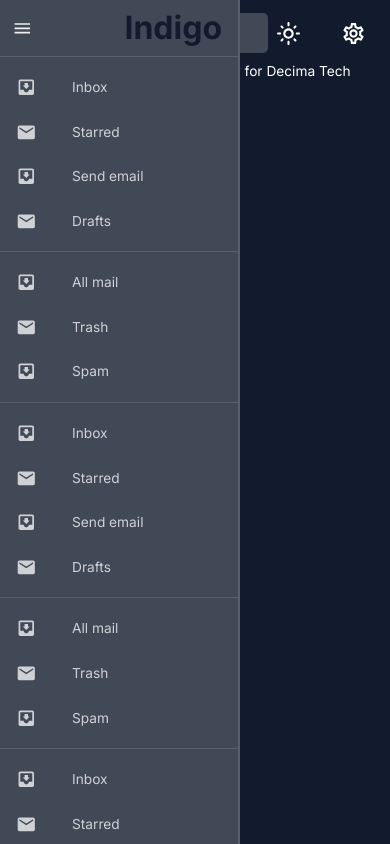
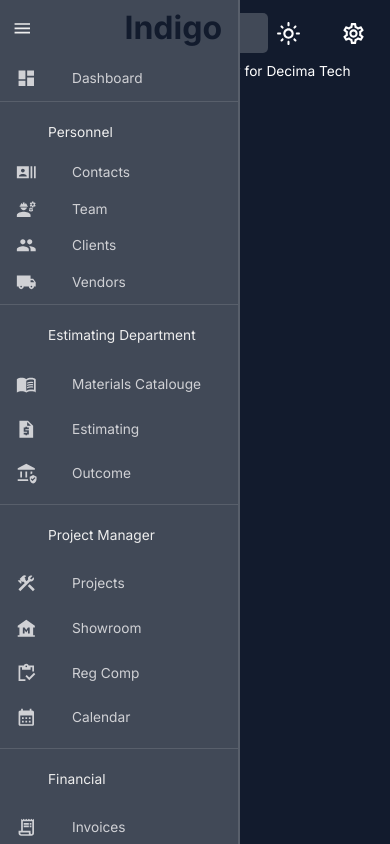
Before and after one commit to Digitl-Alchemyst/Project-Indigo, a React (Create React App) app in the folder client/: page /dashboard in a window 390 px wide. Built offline with nearby package versions, Linux system fonts and the light colour scheme.

Commit message:
Fixed the sidebar to be a little more responsive adjusting sizing and display when bar is collapsed

```diff
--- a/client/src/components/Sidebar.jsx
+++ b/client/src/components/Sidebar.jsx
@@ -18,8 +18,30 @@ import MailIcon from "@mui/icons-material/Mail";
 import { useState } from "react";
 import { useLocation, useNavigate } from "react-router-dom";
 import FlexBetween from "./FlexBetween";
+import {
+  PointOfSaleOutlined,
+  TodayOutlined,
+  CalendarMonthOutlined,
+  PieChartOutlined,
+} from "@mui/icons-material";
+import DashboardSharpIcon from '@mui/icons-material/DashboardSharp';
+import RecentActorsSharpIcon from '@mui/icons-material/RecentActorsSharp';
+import EngineeringSharpIcon from '@mui/icons-material/EngineeringSharp';
+import LocalShippingSharpIcon from '@mui/icons-material/LocalShippingSharp';
+import PeopleSharpIcon from '@mui/icons-material/PeopleSharp';
+import MenuBookSharpIcon from '@mui/icons-material/MenuBookSharp';
+import RequestQuoteSharpIcon from '@mui/icons-material/RequestQuoteSharp';
+import AssuredWorkloadSharpIcon from '@mui/icons-material/AssuredWorkloadSharp';
+import ConstructionSharpIcon from '@mui/icons-material/ConstructionSharp';
+import MuseumSharpIcon from '@mui/icons-material/MuseumSharp';
+import InventorySharpIcon from '@mui/icons-material/InventorySharp';
+import CalendarMonthSharpIcon from '@mui/icons-material/CalendarMonthSharp';
+import ReceiptLongSharpIcon from '@mui/icons-material/ReceiptLongSharp';
+import AssessmentSharpIcon from '@mui/icons-material/AssessmentSharp';
+import PaymentsSharpIcon from '@mui/icons-material/PaymentsSharp';
 
 const drawerWidth = 240;
+
 
 const openedMixin = (theme) => ({
   width: drawerWidth,
@@ -30,7 +52,7 @@ const openedMixin = (theme) => ({
   overflowX: "hidden",
 });
 
-const closedMixin = (theme) => ({
+const closedMixin = (theme, width) => ({
   transition: theme.transitions.create("width", {
     easing: theme.transitions.easing.sharp,
     duration: theme.transitions.duration.leavingScreen,
@@ -38,11 +60,12 @@ const closedMixin = (theme) => ({
   overflowX: "hidden",
   width: `calc(${theme.spacing(7)} + 1px)`,
   [theme.breakpoints.up("sm")]: {
-    width: `calc(${theme.spacing(8)} + 1px)`,
+    width: `calc(${theme.spacing(6)} )`,
+  },
+  [theme.breakpoints.up("md")]: {
+    width: `calc(${width} - 1px)`,
   },
 });
-
-
 
 const Drawer = styled(MuiDrawer, {
   shouldForwardProp: (prop) => prop !== "open",
@@ -61,33 +84,41 @@ const Drawer = styled(MuiDrawer, {
   }),
 }));
 
+const NavItems0 = [
+  { text: "Dashboard", icon: <DashboardSharpIcon />, path: "/dashboard" },
+];
 const NavItems1 = [
-  { text: "Inbox", icon: <InboxIcon />, path: "/dashboard" },
-  { text: "Starred", icon: <MailIcon />, path: "/inbox" },
-  { text: "Send email", icon: <InboxIcon />, path: "/mail" },
-  { text: "Drafts", icon: <MailIcon />, path: "/drafts" },
+  { text: "Personnel", icon: null },
+  { text: "Contacts", icon: <RecentActorsSharpIcon />, path: "/dashboard" },
+  { text: "Team", icon: <EngineeringSharpIcon />, path: "/drafts" },
+  { text: "Clients", icon: <PeopleSharpIcon />, path: "/inbox" },
+  { text: "Vendors", icon: <LocalShippingSharpIcon />, path: "/mail" },
 ];
 const NavItems2 = [
-  { text: "All mail", icon: <InboxIcon />, path: "/all" },
-  { text: "Trash", icon: <MailIcon />, path: "/trash" },
-  { text: "Spam", icon: <InboxIcon />, path: "/spam" },
+  { text: "Estimating Department", icon: null },
+  { text: "Materials Catalouge", icon: <MenuBookSharpIcon />, path: "/all" },
+  { text: "Estimating", icon: <RequestQuoteSharpIcon />, path: "/trash" },
+  { text: "Outcome", icon: <AssuredWorkloadSharpIcon />, path: "/spam" },
 ];
 const NavItems3 = [
-  { text: "Inbox", icon: <InboxIcon />, path: "/dashboard" },
-  { text: "Starred", icon: <MailIcon />, path: "/inbox" },
-  { text: "Send email", icon: <InboxIcon />, path: "/mail" },
-  { text: "Drafts", icon: <MailIcon />, path: "/drafts" },
+  { text: "Project Manager", icon: null },
+  { text: "Projects", icon: <ConstructionSharpIcon />, path: "/dashboard" },
+  { text: "Showroom", icon: <MuseumSharpIcon />, path: "/inbox" },
+  { text: "Reg Comp", icon: <InventorySharpIcon />, path: "/mail" },
+  { text: "Calendar", icon: <CalendarMonthSharpIcon />, path: "/drafts" },
 ];
 const NavItems4 = [
-  { text: "All mail", icon: <InboxIcon />, path: "/all" },
-  { text: "Trash", icon: <MailIcon />, path: "/trash" },
-  { text: "Spam", icon: <InboxIcon />, path: "/spam" },
+  { text: "Financial", icon: null },
+  { text: "Invoices", icon: <ReceiptLongSharpIcon />, path: "/all" },
+  { text: "Reports", icon: <AssessmentSharpIcon />, path: "/trash" },
+  { text: "Payroll", icon: <PaymentsSharpIcon />, path: "/spam" },
 ];
 const NavItems5 = [
-  { text: "Inbox", icon: <InboxIcon />, path: "/dashboard" },
-  { text: "Starred", icon: <MailIcon />, path: "/inbox" },
-  { text: "Send email", icon: <InboxIcon />, path: "/mail" },
-  { text: "Drafts", icon: <MailIcon />, path: "/drafts" },
+  { text: "Sales", icon: null },
+  { text: "Overview", icon: <PointOfSaleOutlined /> },
+  { text: "Daily", icon: <TodayOutlined /> },
+  { text: "Monthly", icon: <CalendarMonthOutlined /> },
+  { text: "Breakdown", icon: <PieChartOutlined /> },
 ];
 const NavItems6 = [
   { text: "All mail", icon: <InboxIcon />, path: "/all" },
@@ -98,7 +129,7 @@ const NavItems6 = [
 const Sidebar = ({ isNonMobile }) => {
   function MiniDrawer() {
     const theme = useTheme();
-    const { pathname } = useLocation();
+    // const { pathname } = useLocation();
     const [open, setOpen] = useState(true);
     const [active, setActive] = useState("");
     const navigate = useNavigate();
@@ -107,10 +138,10 @@ const Sidebar = ({ isNonMobile }) => {
       setOpen(!open);
     };
 
-    const handleNavigation = (item) => {
-      setActive(item.text);
-      navigate(item.path);
-    };
+    // const handleNavigation = (item) => {
+    //   setActive(item.text);
+    //   navigate(item.path);
+    // };
 
     return (
       <Box component="nav" sx={{ display: "flex" }}>
@@ -128,7 +159,6 @@ const Sidebar = ({ isNonMobile }) => {
             },
           }}
         >
-
           <Box width="100%">
             <Toolbar sx={{ display: "flex", justifyContent: "space-between" }}>
               <IconButton
@@ -140,7 +170,6 @@ const Sidebar = ({ isNonMobile }) => {
                 <MenuIcon />
               </IconButton>
               {open && (
-
                 <FlexBetween color={theme.palette.primary[500]}>
                   <Box display="flex" alignItems="right" gap="0.5rem">
                     <Typography variant="h2" fontWeight="bold">
@@ -152,25 +181,115 @@ const Sidebar = ({ isNonMobile }) => {
             </Toolbar>
           </Box>
 
-          <Divider />
+          <List sx={{ paddingLeft: 0 }}>
+            {NavItems0.map(({ text, icon }) => {
+              if (!icon) {
+                return (
+                  <Typography key={text} sx={{ m: "2.25rem 0 1rem 3rem" }}>
+                    {text}
+                  </Typography>
+                );
+              }
+              const lcText = text.toLowerCase();
 
+              return (
+                <ListItem key={text} disablePadding sx={{ my: -1 }}>
+                  <ListItemButton
+                    onClick={() => {
+                      navigate(`/${lcText}`);
+                      setActive(lcText);
+                    }}
+                    sx={{
+                      backgroundColor:
+                        active === lcText
+                          ? theme.palette.primary[300]
+                          : "transparent",
+                      color:
+                        active === lcText
+                          ? theme.palette.grey[400]
+                          : theme.palette.primary[100],
+                    }}
+                  >
+                    <ListItemIcon
+                      sx={{
+                        color:
+                          active === lcText
+                            ? theme.palette.primary[100]
+                            : theme.palette.primary[100],
+                      }}
+                    >
+                      {icon}
+                    </ListItemIcon>
+                    <ListItemText primary={text} />
+                  </ListItemButton>
+                </ListItem>
+              );
+            })}
+          </List>
 
+          <Divider sx={{ mb: -3 }} />
 
           <List sx={{ paddingLeft: 0 }}>
             {NavItems1.map(({ text, icon }) => {
               if (!icon) {
                 return (
-                    <Typography key={text}
-                    sx={{ m: "2.25rem 0 1rem 3rem" }}
-                    >
+                  <Typography key={text} sx={{ m: "2.25rem 0 1rem 3rem" }}>
                     {text}
                   </Typography>
-                  )
+                );
               }
               const lcText = text.toLowerCase();
 
               return (
-                  <ListItem key={text} disablePadding >
+                <ListItem key={text} disablePadding sx={{ my: -1 }}>
+                  <ListItemButton
+                    onClick={() => {
+                      navigate(`/${lcText}`);
+                      setActive(lcText);
+                    }}
+                    sx={{
+                      backgroundColor:
+                        active === lcText
+                          ? theme.palette.primary[300]
+                          : "transparent",
+                      color:
+                        active === lcText
+                          ? theme.palette.grey[400]
+                          : theme.palette.primary[100],
+                    }}
+                  >
+                    <ListItemIcon
+                      sx={{
+                        color:
+                          active === lcText
+                            ? theme.palette.primary[100]
+                            : theme.palette.primary[100],
+                      }}
+                    >
+                      {icon}
+                    </ListItemIcon>
+                    <ListItemText primary={text} />
+                  </ListItemButton>
+                </ListItem>
+              );
+            })}
+          </List>
+
+          <Divider sx={{ mb: -3 }} />
+
+          <List sx={{ paddingLeft: 0 }}>
+            {NavItems2.map(({ text, icon }) => {
+              if (!icon) {
+                return (
+                  <Typography key={text} sx={{ m: "2.25rem 0 1rem 3rem" }}>
+                    {text}
+                  </Typography>
+                );
+              }
+              const lcText = text.toLowerCase();
+
+              return (
+                <ListItem key={text} disablePadding>
                   <ListItemButton
                     onClick={() => {
                       navigate(`/${lcText}`);
@@ -205,23 +324,21 @@ const Sidebar = ({ isNonMobile }) => {
             })}
           </List>
 
-            <Divider />
+          <Divider sx={{ mb: -3 }} />
 
           <List sx={{ paddingLeft: 0 }}>
-            {NavItems2.map(({ text, icon }) => {
+            {NavItems3.map(({ text, icon }) => {
               if (!icon) {
                 return (
-                    <Typography key={text}
-                    sx={{ m: "2.25rem 0 1rem 3rem" }}
-                    >
+                  <Typography key={text} sx={{ m: "2.25rem 0 1rem 3rem" }}>
                     {text}
                   </Typography>
-                  )
+                );
               }
               const lcText = text.toLowerCase();
 
               return (
-                  <ListItem key={text} disablePadding >
+                <ListItem key={text} disablePadding>
                   <ListItemButton
                     onClick={() => {
                       navigate(`/${lcText}`);
@@ -256,24 +373,21 @@ const Sidebar = ({ isNonMobile }) => {
             })}
           </List>
 
-            <Divider />
-
+          <Divider sx={{ mb: -3 }} />
 
           <List sx={{ paddingLeft: 0 }}>
-            {NavItems3.map(({ text, icon }) => {
+            {NavItems4.map(({ text, icon }) => {
               if (!icon) {
                 return (
-                    <Typography key={text}
-                    sx={{ m: "2.25rem 0 1rem 3rem" }}
-                    >
+                  <Typography key={text} sx={{ m: "2.25rem 0 1rem 3rem" }}>
                     {text}
                   </Typography>
-                  )
+                );
               }
               const lcText = text.toLowerCase();
 
               return (
-                  <ListItem key={text} disablePadding >
+                <ListItem key={text} disablePadding>
                   <ListItemButton
                     onClick={() => {
                       navigate(`/${lcText}`);
@@ -308,24 +422,21 @@ const Sidebar = ({ isNonMobile }) => {
             })}
           </List>
 
-            <Divider />
-
+          <Divider sx={{ mb: -3 }} />
 
           <List sx={{ paddingLeft: 0 }}>
-            {NavItems4.map(({ text, icon }) => {
+            {NavItems5.map(({ text, icon }) => {
               if (!icon) {
                 return (
-                    <Typography key={text}
-                    sx={{ m: "2.25rem 0 1rem 3rem" }}
-                    >
+                  <Typography key={text} sx={{ m: "2.25rem 0 1rem 3rem" }}>
                     {text}
                   </Typography>
-                  )
+                );
               }
               const lcText = text.toLowerCase();
 
               return (
-                  <ListItem key={text} disablePadding >
+                <ListItem key={text} disablePadding>
                   <ListItemButton
                     onClick={() => {
                       navigate(`/${lcText}`);
@@ -360,60 +471,7 @@ const Sidebar = ({ isNonMobile }) => {
             })}
           </List>
 
-            <Divider />
-
-
-          <List sx={{ paddingLeft: 0 }}>
-            {NavItems5.map(({ text, icon }) => {
-                if (!icon) {
-                  return (
-                    <Typography key={text}
-                    sx={{ m: "2.25rem 0 1rem 3rem" }}
-                    >
-                      {text}
-                    </Typography>
-                  )
-                }
-                const lcText = text.toLowerCase();
-
-                return (
-                  <ListItem key={text} disablePadding >
-                    <ListItemButton
-                      onClick={() => {
-                        navigate(`/${lcText}`);
-                        setActive(lcText);
-                      }}
-                      sx={{
-                        backgroundColor:
-                          active === lcText
-                            ? theme.palette.primary[300]
-                            : "transparent",
-                        color:
-                          active === lcText
-                            ? theme.palette.grey[400]
-                            : theme.palette.primary[100],
-                      }}
-                    >
-                       <ListItemIcon
-                        sx={{
-                          // ml: "2rem",
-                          color:
-                            active === lcText
-                              ? theme.palette.primary[100]
-                              : theme.palette.primary[100],
-                        }}
-                      >
-                        {icon}
-                      </ListItemIcon>
-                      <ListItemText primary={text} />
-                    </ListItemButton>
-                  </ListItem>
-                );
-              })}
-            </List>
-
-            <Divider />
-
+          <Divider sx={{ mb: -3 }} />
         </Drawer>
       </Box>
     );
```
Lines whose indentation alone changed are shown as unchanged.
